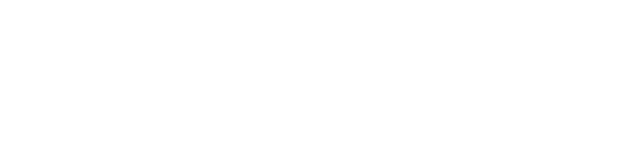
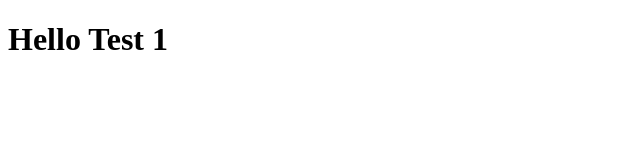
Before and after one commit to thesp20/coursera1, a plain HTML site: page site/index.html in a window 1280 px wide. Shown: the whole page, without its empty margins (0-640 px from the left). Drawn offline with Linux system fonts and the light colour scheme.

Commit message:
Another test

```diff
--- a/site/index.html
+++ b/site/index.html
@@ -3,4 +3,8 @@
 <head>
 	<title> Hello Coursera!</title>
 </head>
+<body>
+<h1>
+Hello Test 1
+</h1></body>
 </html>
```
